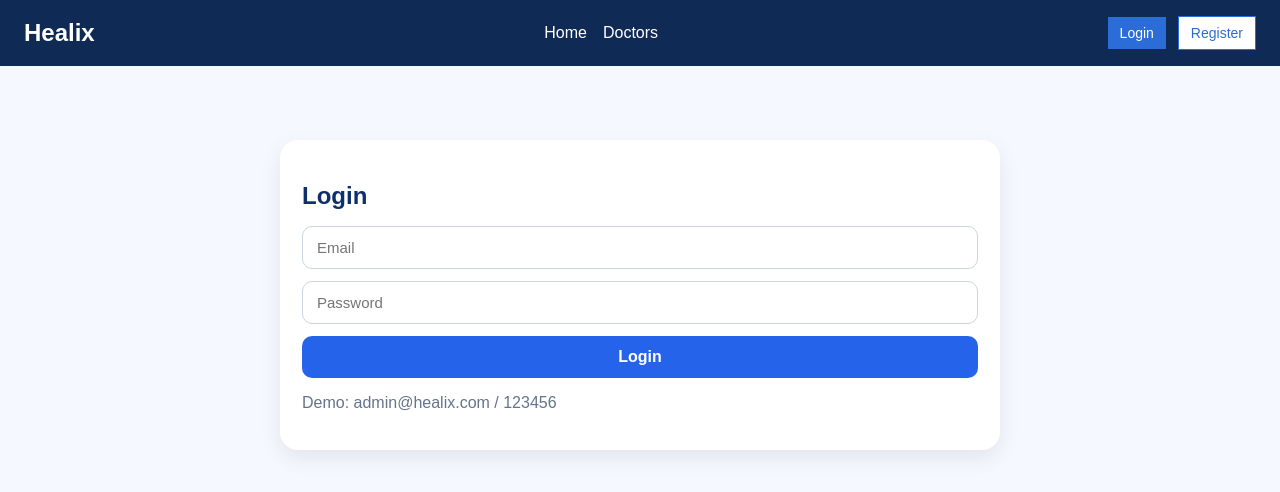
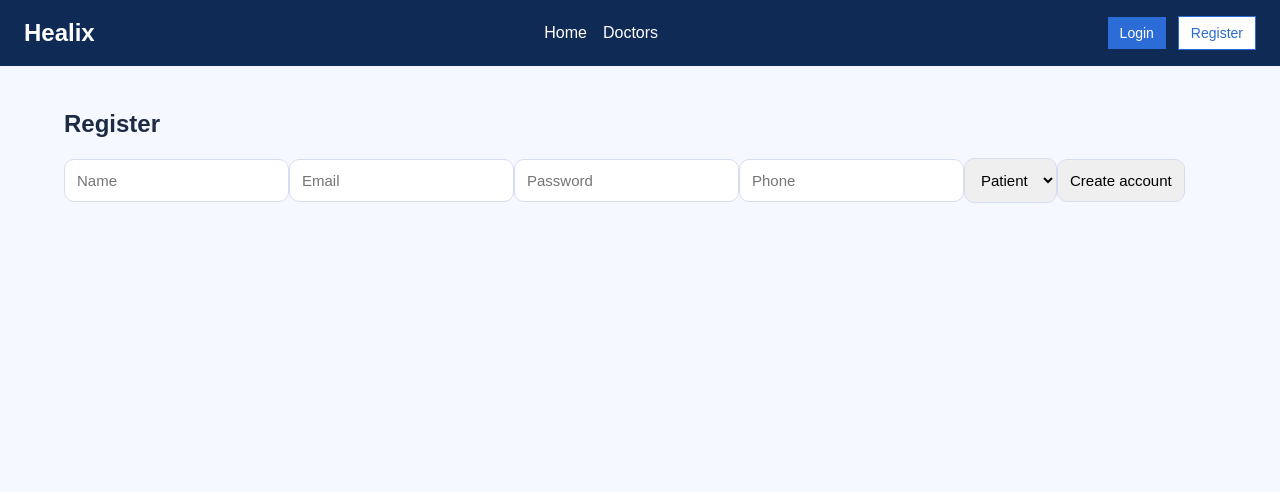
Before and after one commit to logubalaji0405/HMS, a React (Vite) app in the folder frontend/: page /login in a window 1280 px wide. Shown: the top 492 px of the page. Built offline with nearby package versions, Linux system fonts and the light colour scheme.

Commit message:
remove node

```diff
--- a/frontend/src/pages/LoginPage.jsx
+++ b/frontend/src/pages/LoginPage.jsx
@@ -1,117 +1,48 @@
-import React, { useState } from "react";
-import { useNavigate } from "react-router-dom";
-import { useAuth } from "../context/AuthContext";
+import { useState } from "react";
+import { registerUser } from "./api";
 
-export default function LoginPage() {
-  const { login } = useAuth();
-  const navigate = useNavigate();
-
+function LoginPage() {
   const [formData, setFormData] = useState({
+    name: "",
     email: "",
-    password: ""
+    password: "",
+    phone: "",
+    role: "Patient"
   });
 
-  const [msg, setMsg] = useState("");
-  const [loading, setLoading] = useState(false);
-
-  const handleChange = (e) => {
-    setFormData((prev) => ({
-      ...prev,
-      [e.target.name]: e.target.value
-    }));
-  };
+  const [error, setError] = useState("");
 
   const handleSubmit = async (e) => {
     e.preventDefault();
 
     try {
-      setLoading(true);
-      setMsg("");
-
-      const data = await login(formData.email, formData.password);
-
-      if (data.user.role === "doctor") {
-        navigate("/chat");
-      } else if (data.user.role === "patient") {
-        navigate("/chat");
-      } else {
-        navigate("/");
-      }
-    } catch (error) {
-      setMsg(error.message || "Login failed");
-    } finally {
-      setLoading(false);
+      const res = await registerUser(formData);
+      alert(res.message);
+    } catch (err) {
+      setError("Failed to fetch");
     }
   };
 
   return (
-    <div style={{ maxWidth: "760px", margin: "30px auto", padding: "20px" }}>
-      <div
-        style={{
-          background: "#fff",
-          borderRadius: "18px",
-          padding: "22px",
-          boxShadow: "0 8px 22px rgba(0,0,0,0.08)"
-        }}
-      >
-        <h2 style={{ color: "#0d2f6b", marginBottom: "16px" }}>Login</h2>
+    <div>
+      <h2>Register</h2>
+      {error && <p style={{color:"red"}}>{error}</p>}
 
-        {msg && <p style={{ color: "red" }}>{msg}</p>}
+      <form onSubmit={handleSubmit}>
+        <input placeholder="Name" onChange={e => setFormData({...formData, name:e.target.value})} />
+        <input placeholder="Email" onChange={e => setFormData({...formData, email:e.target.value})} />
+        <input type="password" placeholder="Password" onChange={e => setFormData({...formData, password:e.target.value})} />
+        <input placeholder="Phone" onChange={e => setFormData({...formData, phone:e.target.value})} />
 
-        <form onSubmit={handleSubmit}>
-          <input
-            type="email"
-            name="email"
-            placeholder="Email"
-            value={formData.email}
-            onChange={handleChange}
-            required
-            style={inputStyle}
-          />
+        <select onChange={e => setFormData({...formData, role:e.target.value})}>
+          <option>Patient</option>
+          <option>Doctor</option>
+        </select>
 
-          <input
-            type="password"
-            name="password"
-            placeholder="Password"
-            value={formData.password}
-            onChange={handleChange}
-            required
-            style={inputStyle}
-          />
-
-          <button
-            type="submit"
-            disabled={loading}
-            style={{
-              width: "100%",
-              padding: "12px",
-              background: "#2563eb",
-              color: "#fff",
-              border: "none",
-              borderRadius: "10px",
-              cursor: "pointer",
-              fontSize: "16px",
-              fontWeight: "600"
-            }}
-          >
-            {loading ? "Logging in..." : "Login"}
-          </button>
-        </form>
-
-        <p style={{ marginTop: "16px", color: "#64748b" }}>
-          Demo: admin@healix.com / 123456
-        </p>
-      </div>
+        <button type="submit">Create account</button>
+      </form>
     </div>
   );
 }
 
-const inputStyle = {
-  width: "100%",
-  padding: "12px 14px",
-  marginBottom: "12px",
-  border: "1px solid #cbd5e1",
-  borderRadius: "10px",
-  fontSize: "15px",
-  boxSizing: "border-box"
-};
+export default LoginPage;
```
Also changed, not shown: frontend/src/api.js (+7 -30 lines).
